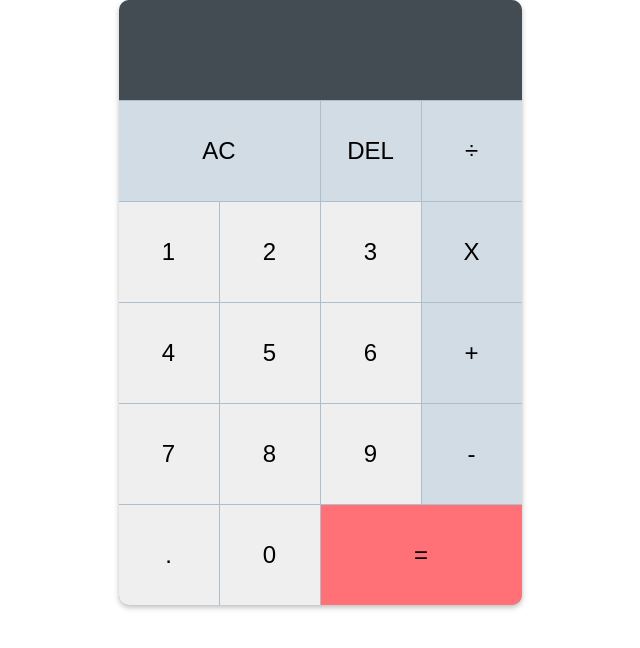
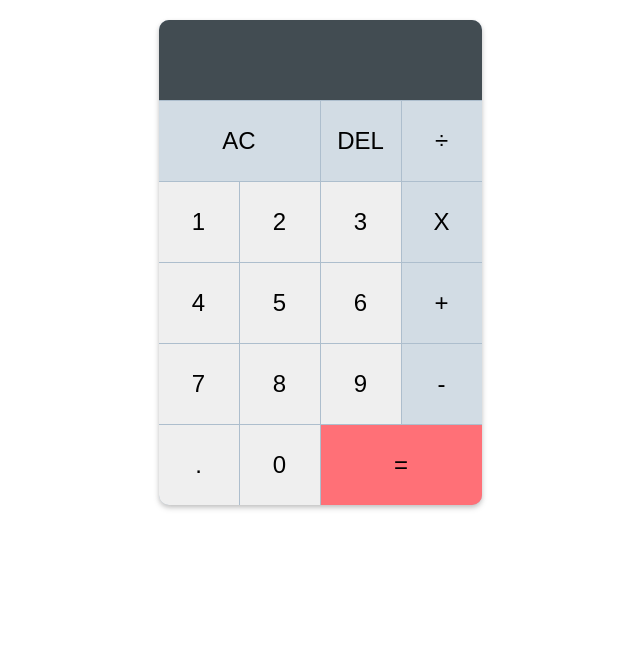
Before and after one commit to Raltoos/Calculator, a plain HTML site: page index.html in a window 1280 px wide. Shown: the whole page, without its empty margins (320-960 px from the left). Drawn offline with Linux system fonts and the light colour scheme.

Commit message:
changes to fit on smaller screens

```diff
--- a/style.css
+++ b/style.css
@@ -12,7 +12,7 @@ body{
 }
 
 .calculator{
-  min-height: 50vh;
+  margin-top: 20px;
   background-color: hsl(208, 24%, 74%);
   box-shadow: 0px 3px 6px 0px rgba(0, 0, 0, 0.15), 0px 2px 4px 0px rgba(0, 0, 0, 0.12);
   border-radius: 10px;
@@ -20,8 +20,8 @@ body{
   gap: 1px;
   display: grid;
 
-  grid-template-columns: repeat(4,100px);
-  grid-template-rows: minmax(100px, auto) repeat(5, 100px);
+  grid-template-columns: repeat(4,80px);
+  grid-template-rows: minmax(80px, auto) repeat(5, 80px);
 }
 
 .output {
```
